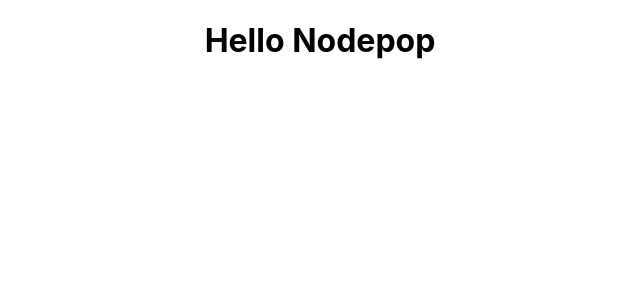
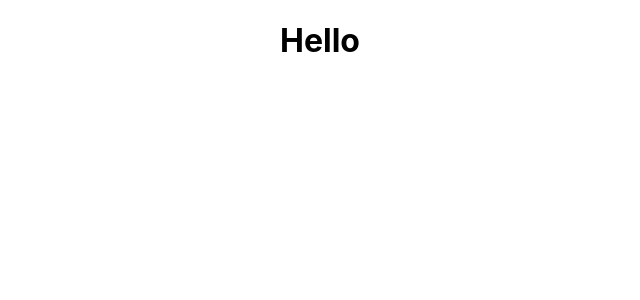
Before and after one commit to Bracth/nodepopReact, a React (Create React App) app: page / in a window 1280 px wide. Shown: the top 300 px of the page, without its empty margins (320-960 px from the left). Built offline with nearby package versions, Linux system fonts and the light colour scheme.

Commit message:
Simple routing

```diff
--- a/package.json
+++ b/package.json
@@ -9,6 +9,7 @@
     "react": "^17.0.2",
     "react-dom": "^17.0.2",
     "react-router": "^6.2.2",
+    "react-router-dom": "^6.2.2",
     "react-scripts": "5.0.0",
     "web-vitals": "^2.1.4"
   },
--- a/src/App.js
+++ /dev/null
@@ -1,11 +0,0 @@
-import "./App.css";
-
-function App() {
-  return (
-    <div className="App">
-      <h1>Hello Nodepop</h1>
-    </div>
-  );
-}
-
-export default App;
--- /dev/null
+++ b/src/App.jsx
@@ -0,0 +1,18 @@
+import {Routes, Route, Navigate} from "react-router-dom"
+
+import "./App.css";
+import LoginPage from "./components/auth/LoginPage";
+
+function App() {
+  return (
+    <div className="App">
+      <Routes>
+        <Route path="/" element={<LoginPage />} />
+        <Route path="/404" element={<div> 404 | Not found Page</div>}></Route>
+        <Route path="*" element={<Navigate to="/404"/>}></Route>
+      </Routes>
+    </div>
+  );
+}
+
+export default App;
--- /dev/null
+++ b/src/components/auth/LoginPage.jsx
@@ -0,0 +1,5 @@
+function LoginPage() {
+    return <h1>Hello </h1>
+}
+
+export default LoginPage;
--- a/src/index.js
+++ b/src/index.js
@@ -2,10 +2,13 @@ import React from "react";
 import ReactDOM from "react-dom";
 import "./index.css";
 import App from "./App";
+import { BrowserRouter as Router } from "react-router-dom";
 
 ReactDOM.render(
   <React.StrictMode>
-    <App />
+    <Router>
+      <App />
+    </Router>
   </React.StrictMode>,
   document.getElementById("root")
 );
```
Also changed, not shown: 1 other file (tests, documents, lock files or other folders).
